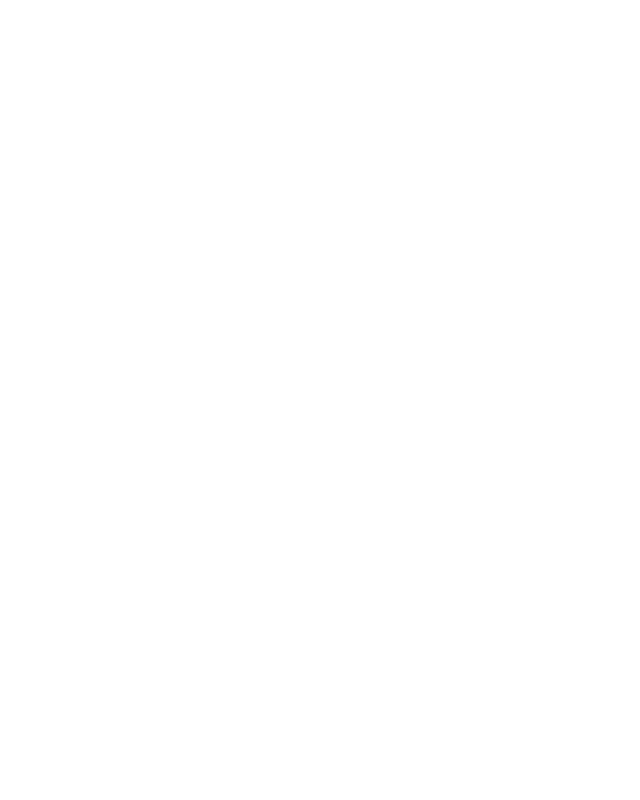
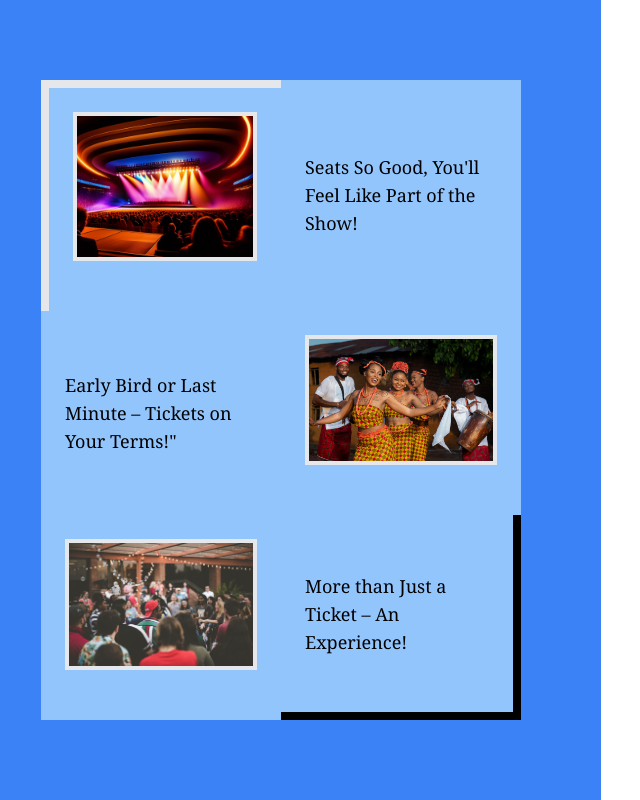
Before and after one commit to banguraholdings/Starrtixweb, a Next.js app: page /Auth/Signin in a window 1280 px wide. Shown: the whole page, without its empty margins (39-679 px from the left). Built offline with nearby package versions, Linux system fonts and the light colour scheme.

Commit message:
signin page commence

```diff
--- a/src/app/Auth/Signin/page.tsx
+++ b/src/app/Auth/Signin/page.tsx
@@ -1,11 +1,34 @@
-import React from 'react'
+import React from "react";
 
 function Signin() {
   return (
-    <div>
-
+    <div className="flex w-full justify-center">
+      <div className=" h-[100vh]  hidden w-full lg:block">
+        <div className="lg:grid lg:grid-cols-2 lg:place-items-center h-full p-20 bg-blue-500">
+          <div className="w-full h-full p-6 bg-blue-300 border-t-8 border-l-8">
+            <img src="/background/main2.jpg" alt="" className="border-4" />
+          </div>
+          <div className="w-full h-full p-6 bg-blue-300 flex items-center justify-center font-serif text-lg">
+          Seats So Good, You'll Feel Like Part of the Show!
+          </div>
+          <div className="w-full h-full p-6 bg-blue-300 flex items-center justify-center font-serif text-lg">
+          Early Bird or Last Minute – Tickets on Your Terms!"
+          </div>
+          <div className="w-full h-full p-6 bg-blue-300">
+            {" "}
+            <img src="/images/culture.jpg" alt="" className="border-4" />
+          </div>
+          <div className="w-full h-full p-6 bg-blue-300">
+            <img src="/images/event2.jpg" alt="" className="border-4" />
+          </div>
+          <div className="w-full h-full p-6 bg-blue-300 border-b-8 border-r-8 border-black flex items-center justify-center font-serif text-lg">
+          More than Just a Ticket – An Experience!
+          </div>
+        </div>
+      </div>
+      <div className="w-full h-[100vh] "></div>
     </div>
-  )
+  );
 }
 
-export default Signin
+export default Signin;
--- a/src/components/Header.tsx
+++ b/src/components/Header.tsx
@@ -67,7 +67,7 @@
           </div>
           {/* sign in button */}
           <div className="p-2 hidden lg:block">
-            <Link className="bg-blue-500 p-4 rounded" href={"#"}>
+            <Link className="bg-blue-500 p-4 rounded" href={"/Auth/Signin"}>
               Login
             </Link>
           </div>
```
Also changed, not shown: package.json (+7 -0 lines), public/background/main2.jpg (added), 1 other file (tests, documents, lock files or other folders).
